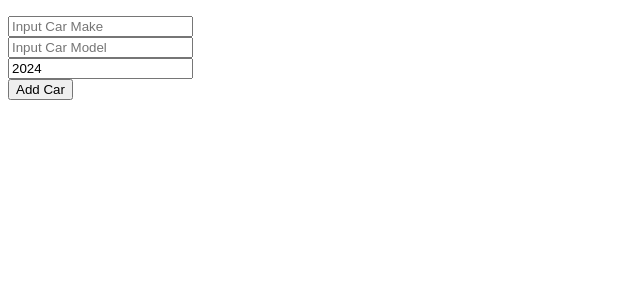
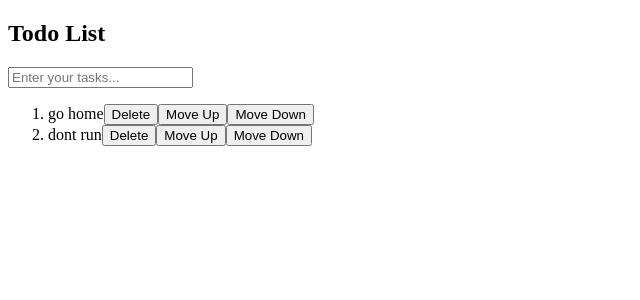
Before and after one commit to 5Akan/React-Tutorial, a React (Vite) app in the folder ak-react-app/: page / in a window 1280 px wide. Shown: the top 300 px of the page, without its empty margins (0-640 px from the left). Built offline with nearby package versions, Linux system fonts and the light colour scheme.

Commit message:
Starting todo with new skills

```diff
--- a/ak-react-app/src/App.jsx
+++ b/ak-react-app/src/App.jsx
@@ -28,7 +28,7 @@
 
 
 
-import UpdateArrayofObjState from "./UpdateArrayofObjState.jsx";
+import Todo from "./todo list/Todo.jsx";
 
 
 function App() {
@@ -36,7 +36,7 @@ function App() {
 
   return(
     <>
-    <UpdateArrayofObjState />
+    <Todo />
     </>
 
   )
--- /dev/null
+++ b/ak-react-app/src/todo list/Todo.jsx
@@ -0,0 +1,45 @@
+import React,{useState} from 'react';
+
+function Todo() {
+const [tasks,setTasks] = useState(['go home','dont run']);
+const [newtask,setNewTask] = useState();
+
+function handleAddTask(event) {
+    setNewTask(event.target.value)
+}
+
+function handleDeleteTask(index) {
+
+}
+
+function handleMoveUp() {
+
+}
+
+function handleMoveDown() {
+
+}
+
+    return(
+        <div className='todo-list'>
+            <h2>Todo List</h2>
+            <div>
+                <input value={newtask}
+                 placeholder="Enter your tasks..."
+                 onChange={handleAddTask}
+                 />
+                 <ol>
+                    {tasks.map((task,index)=>
+                   <li key={index}>
+                         {task}
+                         <button onClick={handleDeleteTask}>Delete</button>
+                         <button onClick={handleMoveUp}>Move Up</button>
+                         <button onClick={handleMoveDown}>Move Down</button>
+                   </li>)}
+                 </ol>
+            </div>
+        </div>
+    );
+}
+
+export default Todo
```
Also changed, not shown: ak-react-app/src/todo list/index.css (added).
